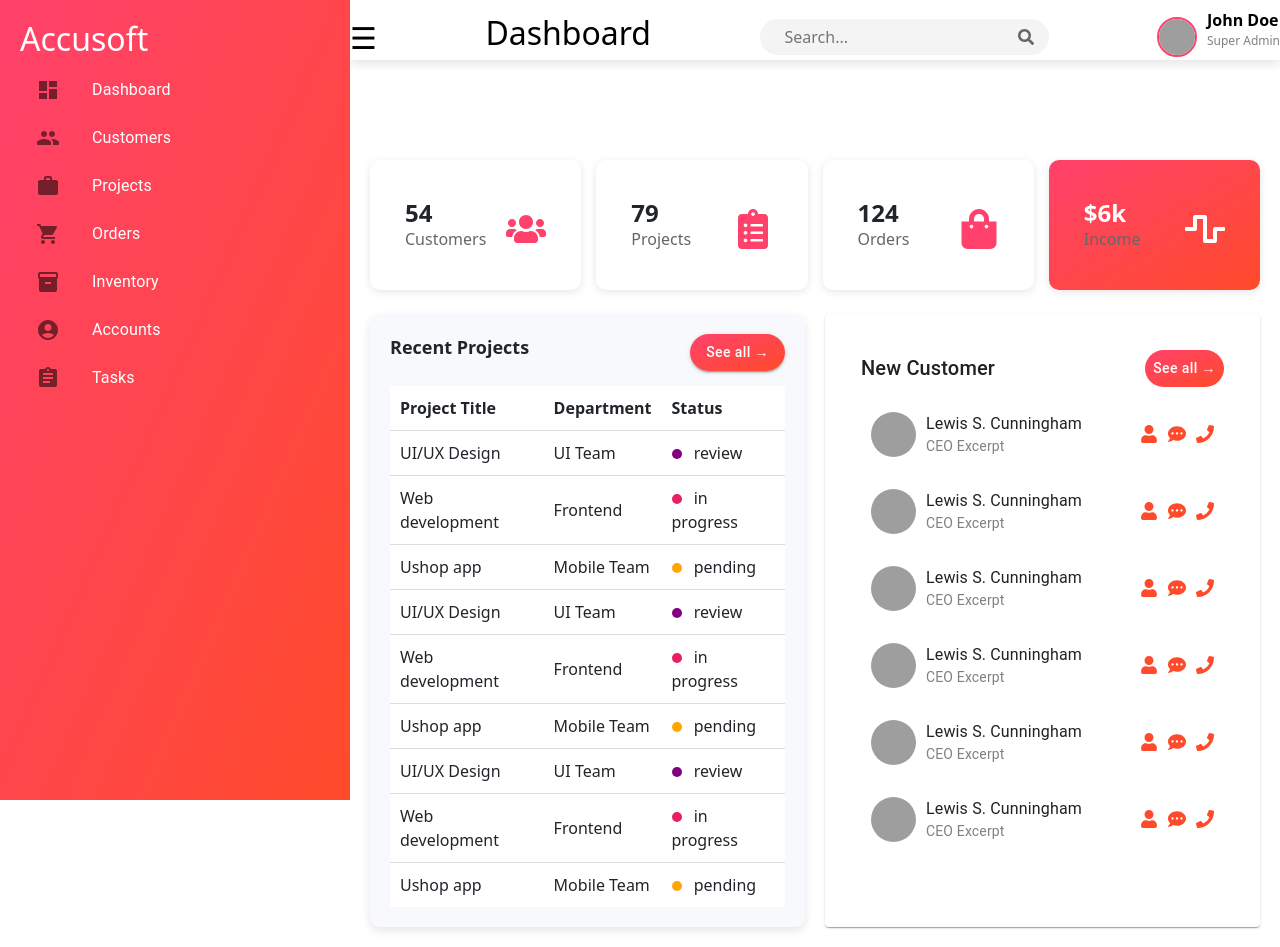
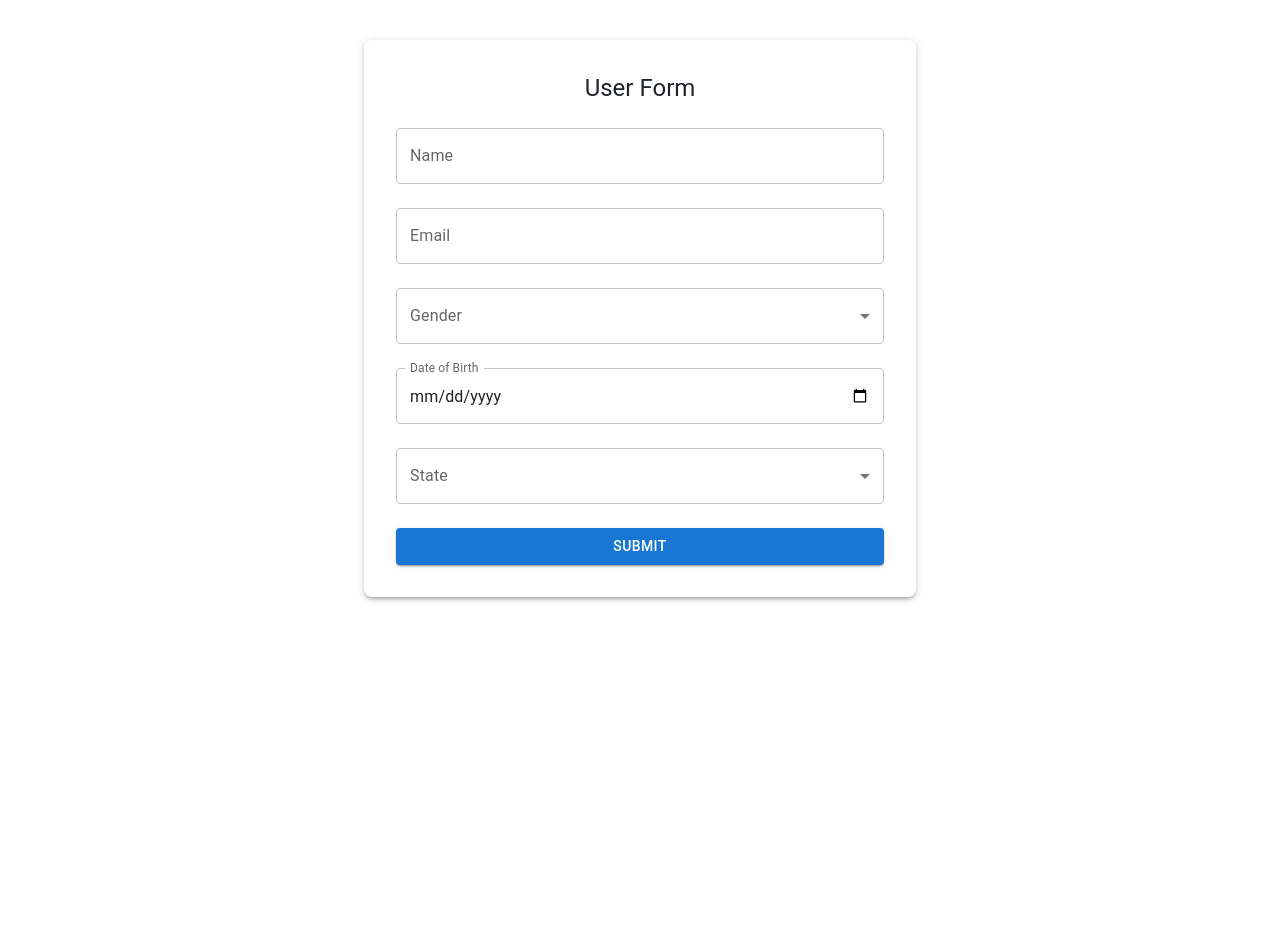
Before and after one commit to kalaivkv/Typescript-Task, a React (Vite) app: page / in a window 1280 px wide. After the commit the page ends 800 px from the top, so only its background shows below. Built offline with nearby package versions, Linux system fonts and the light colour scheme; grey boxes are pictures that could not be loaded.

Commit message:
Updated form validation

```diff
--- a/src/App.tsx
+++ b/src/App.tsx
@@ -1,38 +1,169 @@
-import React, { useState } from "react";
-import Sidebar from "./Sidebar";
-import Navbar from "./Navbar";
-import "./styles.css";
-import RecentProjects from "./RecentProjects";
-import NewCustomer from "./NewCustomer";
-import StatsCards from "./StatsCards";
+import { useState } from "react";
+import { TextField, MenuItem, Button, Container, Typography, Box, Dialog, DialogActions, DialogContent, DialogContentText, DialogTitle } from "@mui/material";
 
-const App: React.FC = () => {
-  const [isSidebarOpen, setIsSidebarOpen] = useState(true);
+interface FormData {
+  name: string;
+  email: string;
+  gender: string;
+  dob: string;
+  state: string;
+}
 
-  const toggleSidebar = () => {
-    setIsSidebarOpen(!isSidebarOpen);
+const FormComponent: React.FC = () => {
+  const [formData, setFormData] = useState<FormData>({
+    name: "",
+    email: "",
+    gender: "",
+    dob: "",
+    state: "",
+  });
+  const [errors, setErrors] = useState<Partial<FormData>>({});
+  const [open, setOpen] = useState(false);
+
+  const states = [ "Kashmir", "Delhi" , "Maharashtra", "TamilNadu"];
+  const genders = ["Male", "Female", "Other"];
+
+  const validate = (): boolean => {
+    let newErrors: Partial<FormData> = {};
+
+    if (!formData.name) {
+      newErrors.name = "Name is required";
+    } else if (!/^[A-Za-z ]+$/.test(formData.name)) {
+      newErrors.name = "Name must contain only alphabets";
+    }
+
+    if (!formData.email) {
+      newErrors.email = "Email is required";
+    } else if (!/^[^\s@]+@[^\s@]+\.[^\s@]+$/.test(formData.email)) {
+      newErrors.email = "Invalid email format";
+    }
+    if (!formData.gender) newErrors.gender = "Gender is required";
+    if (!formData.dob) newErrors.dob = "Date of Birth is required";
+    if (!formData.state) newErrors.state = "Please select a state";
+
+    setErrors(newErrors);
+    return Object.keys(newErrors).length === 0;
+  };
+
+  const handleChange = (e: React.ChangeEvent<{ name?: string; value: unknown }>) => {
+    setFormData({ ...formData, [e.target.name as string]: e.target.value });
+  };
+
+  const handleSubmit = (e: React.FormEvent) => {
+    e.preventDefault();
+    if (validate()) {
+      console.log("Form Data Submitted:", formData);
+      setOpen(true);
+    }
+  };
+
+  const handleClose = () => {
+    setOpen(false);
+    setFormData({ name: "", email: "", gender: "", dob: "", state: "" });
   };
 
   return (
-    <div className="app-container">
-      <Sidebar isOpen={isSidebarOpen} toggleSidebar={toggleSidebar} />
-      <div
-        className={`main-content ${
-          isSidebarOpen ? "sidebar-open" : "sidebar-closed"
-        }`}
-      >
-        <Navbar toggleSidebar={toggleSidebar} />
-        <div className="content">
-          <StatsCards />
+    <Container maxWidth="sm">
+      <Box sx={{ p: 4, mt: 5, bgcolor: "white", borderRadius: 2, boxShadow: 3 }}>
+        <Typography variant="h5" align="center" gutterBottom>
+          User Form
+        </Typography>
+        <form onSubmit={handleSubmit}>
+          <TextField
+            fullWidth
+            label="Name"
+            name="name"
+            value={formData.name}
+            onChange={handleChange}
+            error={!!errors.name}
+            helperText={errors.name}
+            margin="normal"
+          />
 
-          <div className="projects-customers-container">
-            <RecentProjects />
-            <NewCustomer />
-          </div>
-        </div>
-      </div>
-    </div>
+          <TextField
+            fullWidth
+            label="Email"
+            name="email"
+            type="email"
+            value={formData.email}
+            onChange={handleChange}
+            error={!!errors.email}
+            helperText={errors.email}
+            margin="normal"
+          />
+
+          <TextField
+            fullWidth
+            select
+            label="Gender"
+            name="gender"
+            value={formData.gender}
+            onChange={handleChange}
+            error={!!errors.gender}
+            helperText={errors.gender}
+            margin="normal"
+          >
+            {genders.map((gender) => (
+              <MenuItem key={gender} value={gender}>
+                {gender}
+              </MenuItem>
+            ))}
+          </TextField>
+
+          <TextField
+            fullWidth
+            label="Date of Birth"
+            name="dob"
+            type="date"
+            InputLabelProps={{ shrink: true }}
+            value={formData.dob}
+            onChange={handleChange}
+            error={!!errors.dob}
+            helperText={errors.dob}
+            margin="normal"
+          />
+
+          <TextField
+            fullWidth
+            select
+            label="State"
+            name="state"
+            value={formData.state}
+            onChange={handleChange}
+            error={!!errors.state}
+            helperText={errors.state}
+            margin="normal"
+          >
+            {states.map((state) => (
+              <MenuItem key={state} value={state}>
+                {state}
+              </MenuItem>
+            ))}
+          </TextField>
+
+          <Button
+            type="submit"
+            variant="contained"
+            color="primary"
+            fullWidth
+            sx={{ mt: 2 }}
+          >
+            Submit
+          </Button>
+        </form>
+      </Box>
+
+      <Dialog open={open} onClose={handleClose}>
+        <DialogTitle>Form Submitted</DialogTitle>
+        <DialogContent>
+          <DialogContentText>Your form has been submitted successfully!</DialogContentText>
+        </DialogContent>
+        <DialogActions>
+          <Button onClick={handleClose} color="primary">OK</Button>
+        </DialogActions>
+      </Dialog>
+    </Container>
   );
 };
 
-export default App;
+export default FormComponent;
--- a/src/main.tsx
+++ b/src/main.tsx
@@ -3,7 +3,6 @@ import { createRoot } from 'react-dom/client'
 import './index.css'
 import App from './App.tsx'
 import "bootstrap/dist/css/bootstrap.min.css";
-import "./Styles.css";
 
 
 createRoot(document.getElementById('root')!).render(
```
Also changed, not shown: src/Assignment1/mainApp.tsx (added, +38 -0 lines), src/Assignment1/Navbar.tsx (renamed from src/Navbar.tsx), src/Assignment1/NewCustomer.css (renamed from src/NewCustomer.css), src/Assignment1/NewCustomer.tsx (renamed from src/NewCustomer.tsx), src/Assignment1/RecentProjects.css (renamed from src/RecentProjects.css), src/Assignment1/RecentProjects.tsx (renamed from src/RecentProjects.tsx), src/Assignment1/Sidebar.tsx (renamed from src/Sidebar.tsx), src/Assignment1/StatsCards.css (renamed from src/StatsCards.css), src/Assignment1/StatsCards.tsx (renamed from src/StatsCards.tsx), src/Assignment1/Styles.css (renamed from src/Styles.css).
